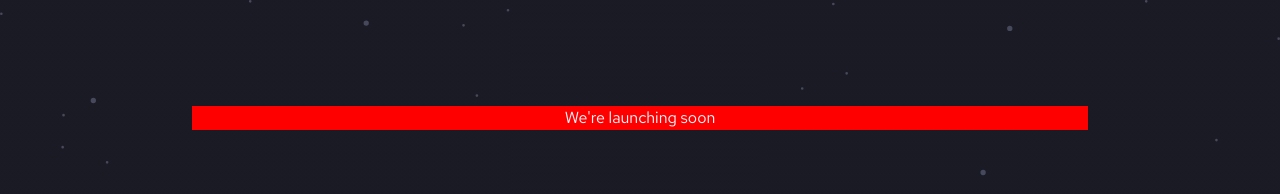
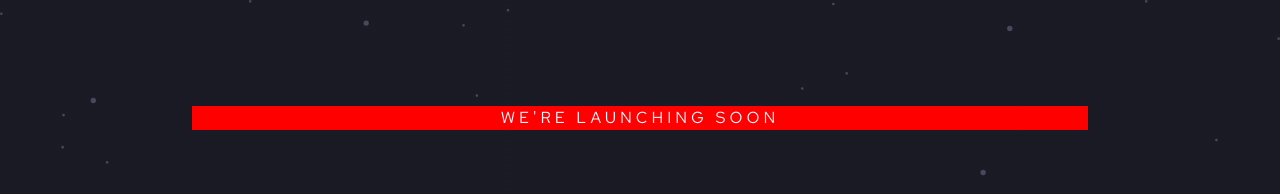
Before and after one commit to CHEGEBB/launch-countdown-timer, a React (Vite) app: page / in a window 1280 px wide. Shown: the top 194 px of the page. Built offline with nearby package versions, Linux system fonts and the light colour scheme.

Commit message:
Refactor CSS files and update main container layout

```diff
--- a/src/App.scss
+++ b/src/App.scss
@@ -50,8 +50,11 @@ body{
                 justify-content: center;
                 align-items: center;
                 background-color: red;
+
                 h1{
                     color: aliceblue;
+                    text-transform: uppercase;
+                    letter-spacing: 4px;
                 }
             }
 
```
